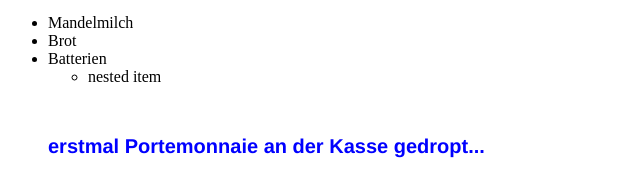
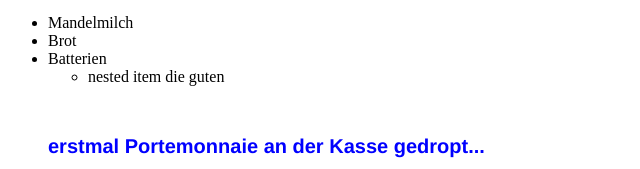
Before and after one commit to triacetin/hotshit, a plain HTML site: page index.html in a window 1280 px wide. Shown: the part 290-459 px from the top of the page, 0-640 px from the left. Drawn offline with Linux system fonts and the light colour scheme.

Commit message:
Update index.html

```diff
--- a/index.html
+++ b/index.html
@@ -23,7 +23,7 @@
 			<li> Brot </li>
 			<li> Batterien </li>
 			<ul>
- 			<li> nested item
+			<li> nested item die guten </li>
 			 </ul>
 
 		<br> <br>
```
